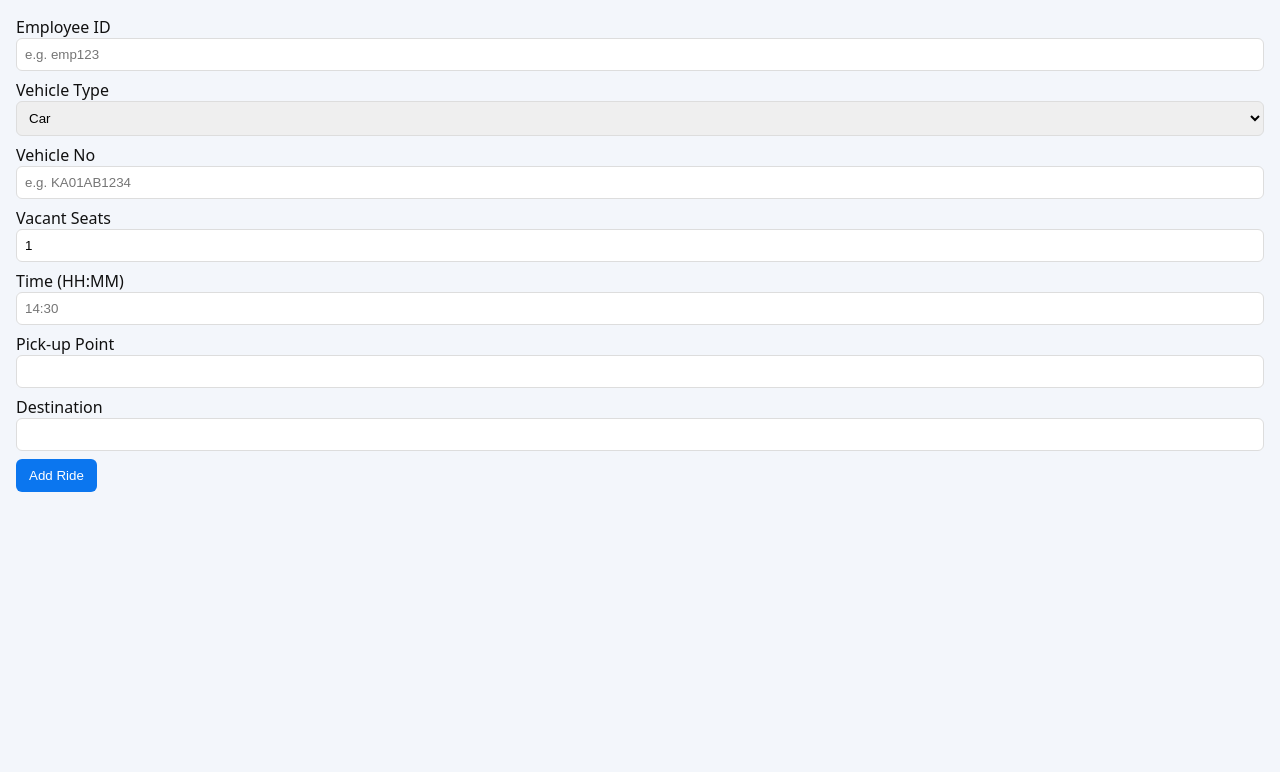
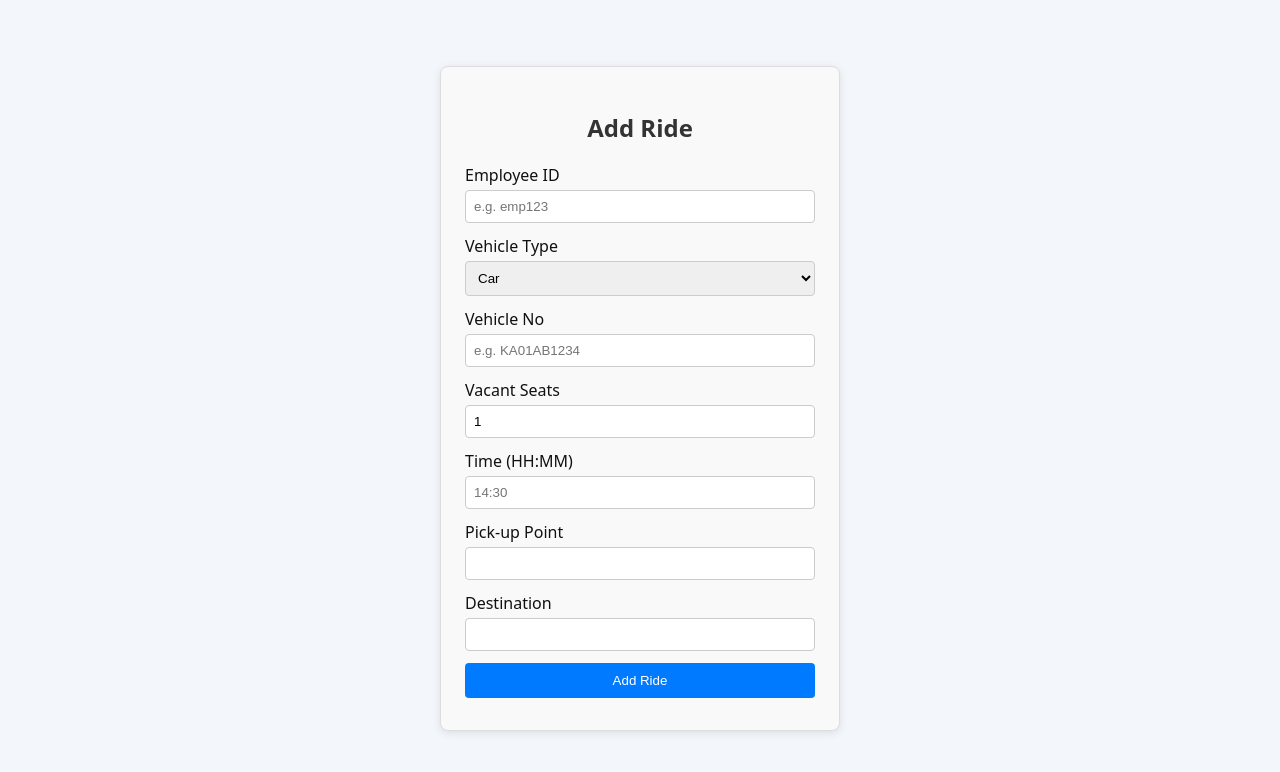
Before and after one commit to devang2096/transport-facility, an Angular app in the folder transport-facility/: page /add-ride in a window 1280 px wide. Shown: the top 772 px of the page. Built offline with nearby package versions, Linux system fonts and the light colour scheme.

Commit message:
style: improved the AddRide and RidesList component styling

```diff
--- a/transport-facility/src/app/components/add-ride/add-ride.html
+++ b/transport-facility/src/app/components/add-ride/add-ride.html
@@ -1,4 +1,7 @@
-<form (ngSubmit)="submit()" [formGroup]="form" novalidate>
+<div class="form-container">
+  <h2 class="form-title">Add Ride</h2>
+
+  <form (ngSubmit)="submit()" [formGroup]="form" novalidate>
     <label>Employee ID
       <input formControlName="employeeId" placeholder="e.g. emp123" />
     </label>
@@ -15,7 +18,7 @@
     </label>
 
     <label>Vacant Seats
-      <input type="number" formControlName="vacantSeats" min="1"/>
+      <input type="number" formControlName="vacantSeats" min="1" />
     </label>
 
     <label>Time (HH:MM)
@@ -30,9 +33,10 @@
       <input formControlName="destination" />
     </label>
 
-    <div style="margin-top:8px">
+    <div style="margin-top: 8px">
       <button type="submit" class="primary">Add Ride</button>
     </div>
 
-    <div class="small" style="margin-top:8px">{{ message }}</div>
+    <div class="small" style="margin-top: 8px">{{ message }}</div>
   </form>
+</div>
--- a/transport-facility/src/app/components/add-ride/add-ride.scss
+++ b/transport-facility/src/app/components/add-ride/add-ride.scss
@@ -1 +1,54 @@
-label { display: block; margin-bottom: 8px;}
+/* Center the whole container */
+.form-container {
+    max-width: 400px;
+    margin: 50px auto;
+    padding: 24px;
+    background-color: #f9f9f9;
+    border: 1px solid #ddd;
+    border-radius: 8px;
+    box-shadow: 0 2px 8px rgba(0, 0, 0, 0.1);
+  }
+
+  /* Center the title and add spacing */
+  .form-title {
+    text-align: center;
+    margin-bottom: 20px;
+    font-size: 24px;
+    color: #333;
+  }
+
+  /* Space between label blocks */
+  label {
+    display: block;
+    margin-bottom: 12px;
+  }
+
+  /* Basic input styling */
+  input, select {
+    width: 100%;
+    padding: 8px;
+    margin-top: 4px;
+    box-sizing: border-box;
+    border-radius: 4px;
+    border: 1px solid #ccc;
+  }
+
+  /* Submit button styling */
+  button.primary {
+    width: 100%;
+    padding: 10px;
+    background-color: #007bff;
+    color: white;
+    border: none;
+    border-radius: 4px;
+    cursor: pointer;
+  }
+
+  button.primary:hover {
+    background-color: #0056b3;
+  }
+
+  .small {
+    text-align: center;
+    color: #888;
+  }
--- a/transport-facility/src/app/components/rides-list/rides-list.html
+++ b/transport-facility/src/app/components/rides-list/rides-list.html
@@ -1,6 +1,8 @@
-<div>
-    <div style="display:flex; gap:8px; align-items:center; margin-bottom:8px">
-      <label style="margin:0">
+<div class="form-container">
+  <h2 class="form-title">Book Ride</h2>
+
+  <div style="display: flex; gap: 8px; align-items: center; margin-bottom: 8px">
+    <label style="margin: 0">
       Vehicle:
       <select [(ngModel)]="vehicleFilter" (change)="onFilterChange()">
         <option value="">All</option>
@@ -9,13 +11,19 @@
       </select>
     </label>
 
-      <label style="margin:0">
+    <label style="margin: 0">
       Buffer (mins):
-        <input type="number" [(ngModel)]="bufferMinutes" (change)="onFilterChange()" min="0" style="width:80px"/>
+      <input
+        type="number"
+        [(ngModel)]="bufferMinutes"
+        (change)="onFilterChange()"
+        min="0"
+        style="width: 80px"
+      />
     </label>
   </div>
 
-    <label style="display:block; margin-bottom:8px">
+  <label style="display: block; margin-bottom: 8px">
     Your Employee ID (to book)
     <input [(ngModel)]="myEmployeeId" placeholder="e.g. emp999" />
   </label>
@@ -24,8 +32,14 @@
 
   <div *ngFor="let r of rides" class="list-item">
     <div>
-        <div><strong>{{ r.vehicleType }} — {{ r.vehicleNo }}</strong> <span class="small">({{ r.vacantSeats }} seats)</span></div>
-        <div class="small">Pickup: {{ r.pickupPoint }} → {{ r.destination }} | Time: {{ r.timeISO | date:'shortTime' }}</div>
+      <div>
+        <strong>{{ r.vehicleType }} — {{ r.vehicleNo }}</strong>
+        <span class="small">({{ r.vacantSeats }} seats)</span>
+      </div>
+      <div class="small">
+        Pickup: {{ r.pickupPoint }} → {{ r.destination }} |
+        Time: {{ r.timeISO | date: 'shortTime' }}
+      </div>
       <div class="small">Owner: {{ r.employeeId }}</div>
     </div>
     <div>
@@ -33,5 +47,5 @@
     </div>
   </div>
 
-    <div class="small" style="margin-top:8px">{{ message }}</div>
+  <div class="small" style="margin-top: 8px">{{ message }}</div>
 </div>
--- a/transport-facility/src/app/components/rides-list/rides-list.scss
+++ b/transport-facility/src/app/components/rides-list/rides-list.scss
@@ -1,3 +1,55 @@
-.list-item {
-    align-items: flex-start;
-}
+.form-container {
+    max-width: 500px;
+    margin: 50px auto;
+    padding: 24px;
+    background-color: #f9f9f9;
+    border: 1px solid #ddd;
+    border-radius: 8px;
+    box-shadow: 0 2px 8px rgba(0, 0, 0, 0.1);
+  }
+
+  .form-title {
+    text-align: center;
+    margin-bottom: 20px;
+    font-size: 24px;
+    color: #333;
+  }
+
+  input,
+  select {
+    width: 100%;
+    padding: 8px;
+    margin-top: 4px;
+    box-sizing: border-box;
+    border-radius: 4px;
+    border: 1px solid #ccc;
+  }
+
+  button {
+    padding: 8px 12px;
+    background-color: #007bff;
+    color: white;
+    border: none;
+    border-radius: 4px;
+    cursor: pointer;
+  }
+
+  button:disabled {
+    background-color: #ccc;
+    cursor: not-allowed;
+  }
+
+  .list-item {
+    border: 1px solid #e0e0e0;
+    padding: 12px;
+    margin-bottom: 8px;
+    border-radius: 6px;
+    display: flex;
+    justify-content: space-between;
+    align-items: center;
+  }
+
+  .small {
+    font-size: 13px;
+    color: #666;
+  }
```
Lines whose indentation alone changed are shown as unchanged.
